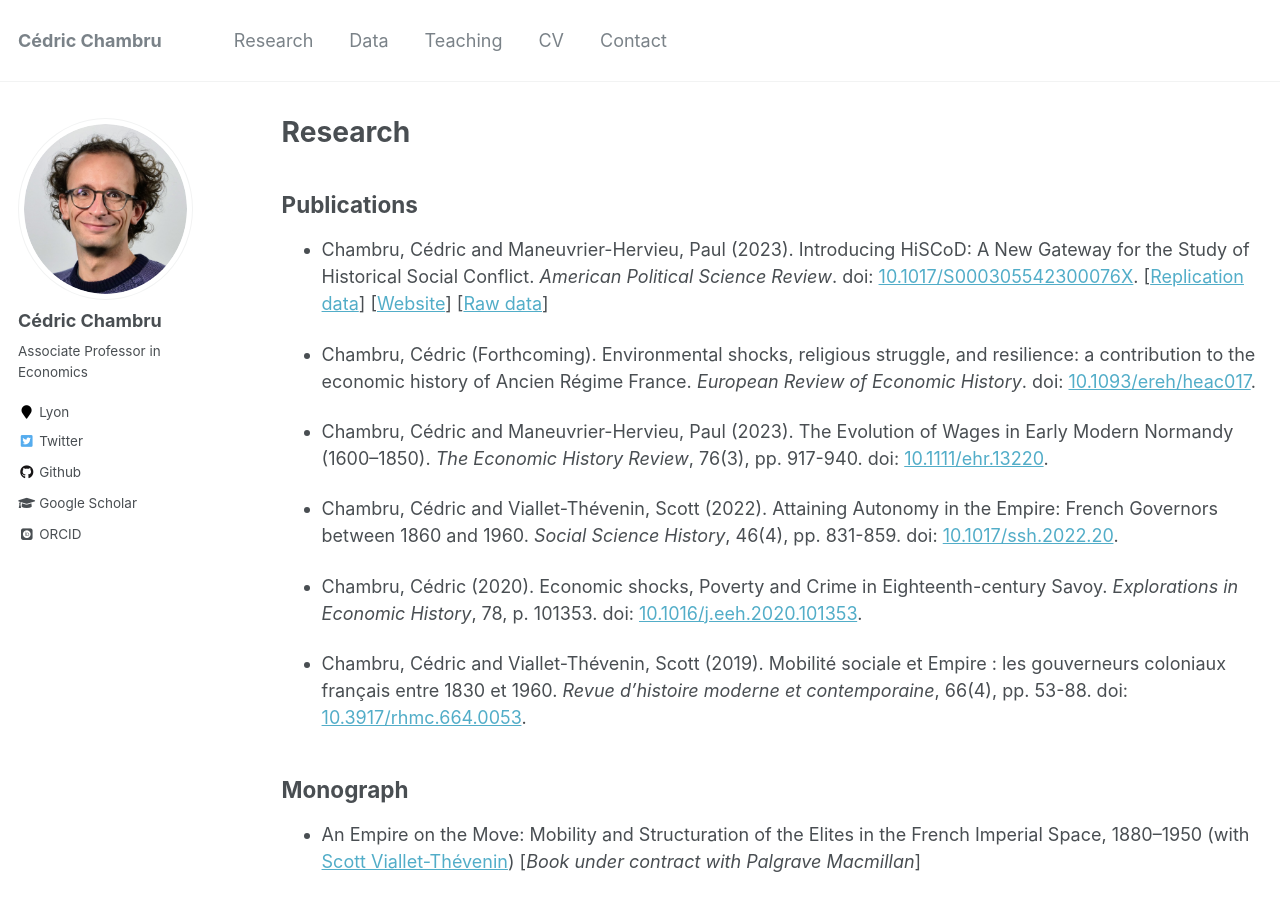
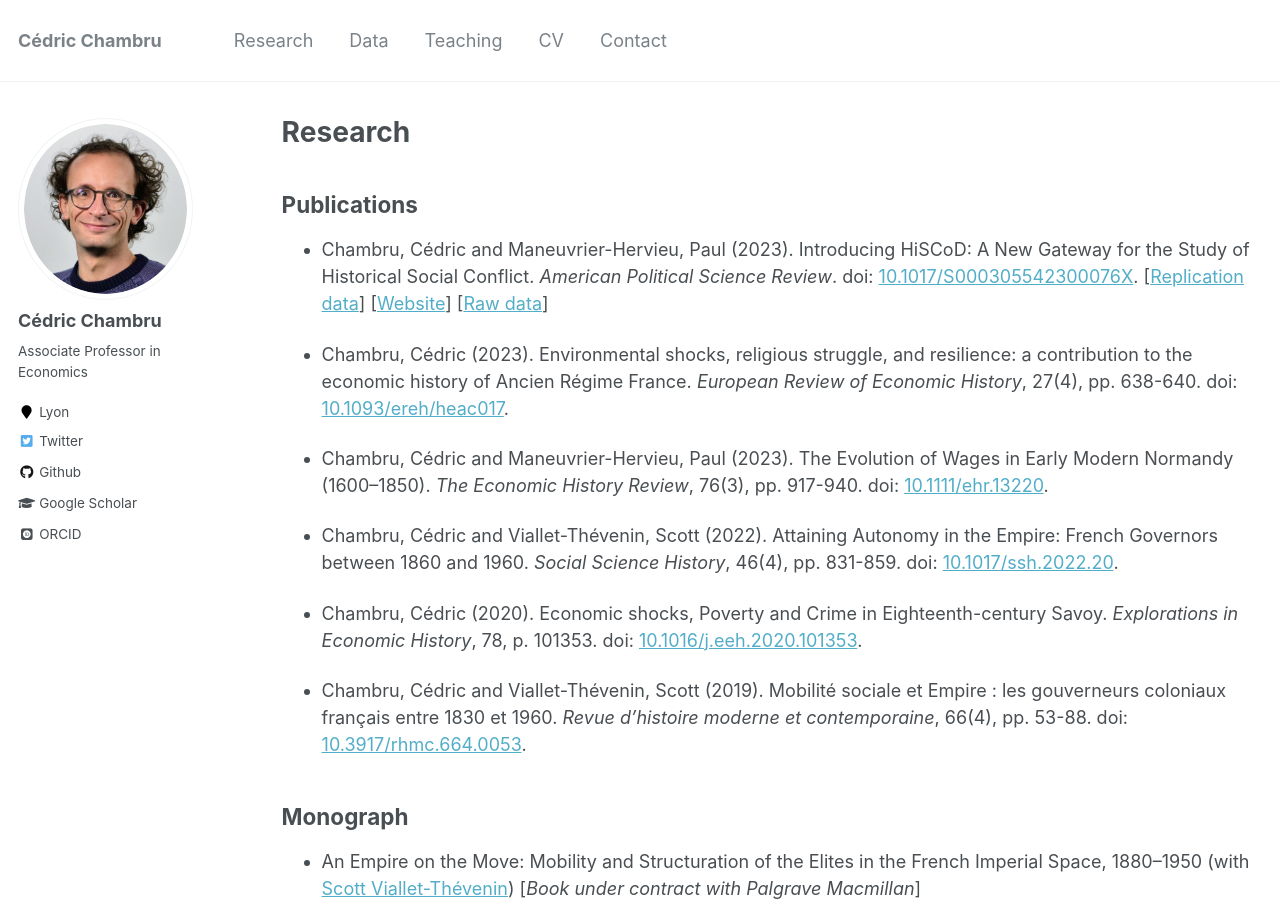
Before and after one commit to CedricChambru/CedricChambru.github.io, a Jekyll site: the page built from _pages/research.md, in a window 1280 px wide and 900 px high. Built offline with Jekyll 4.4.1, drawn with Linux system fonts in a browser that asks for light colours; some web fonts are replaced.

Commit message:
Update research.md

```diff
--- a/_pages/research.md
+++ b/_pages/research.md
@@ -12,7 +12,7 @@ redirect_from:
 
 * Chambru, Cédric and Maneuvrier-Hervieu, Paul (2023). Introducing HiSCoD: A New Gateway for the Study of Historical Social Conflict. *American Political Science Review*. doi: [10.1017/S000305542300076X](https://doi.org/10.1017/S000305542300076X). [[Replication data](https://doi.org/10.7910/DVN/HGFLGK)] [[Website](https://www.unicaen.fr/hiscod)] [[Raw data](https://github.com/hiscod/hiscod-project)]
 
-* Chambru, Cédric (Forthcoming). Environmental shocks, religious struggle, and resilience: a contribution to the economic history of Ancien Régime France. *European Review of Economic History*. doi: [10.1093/ereh/heac017](https://doi.org/10.1093/ereh/heac017).
+* Chambru, Cédric (2023). Environmental shocks, religious struggle, and resilience: a contribution to the economic history of Ancien Régime France. *European Review of Economic History*, 27(4), pp. 638-640. doi: [10.1093/ereh/heac017](https://doi.org/10.1093/ereh/heac017).
 
 * Chambru, Cédric and Maneuvrier-Hervieu, Paul (2023). The Evolution of Wages in Early Modern Normandy (1600–1850). *The Economic History Review*, 76(3), pp. 917-940. doi: [10.1111/ehr.13220](https://doi.org/10.1111/ehr.13220).
 
```
